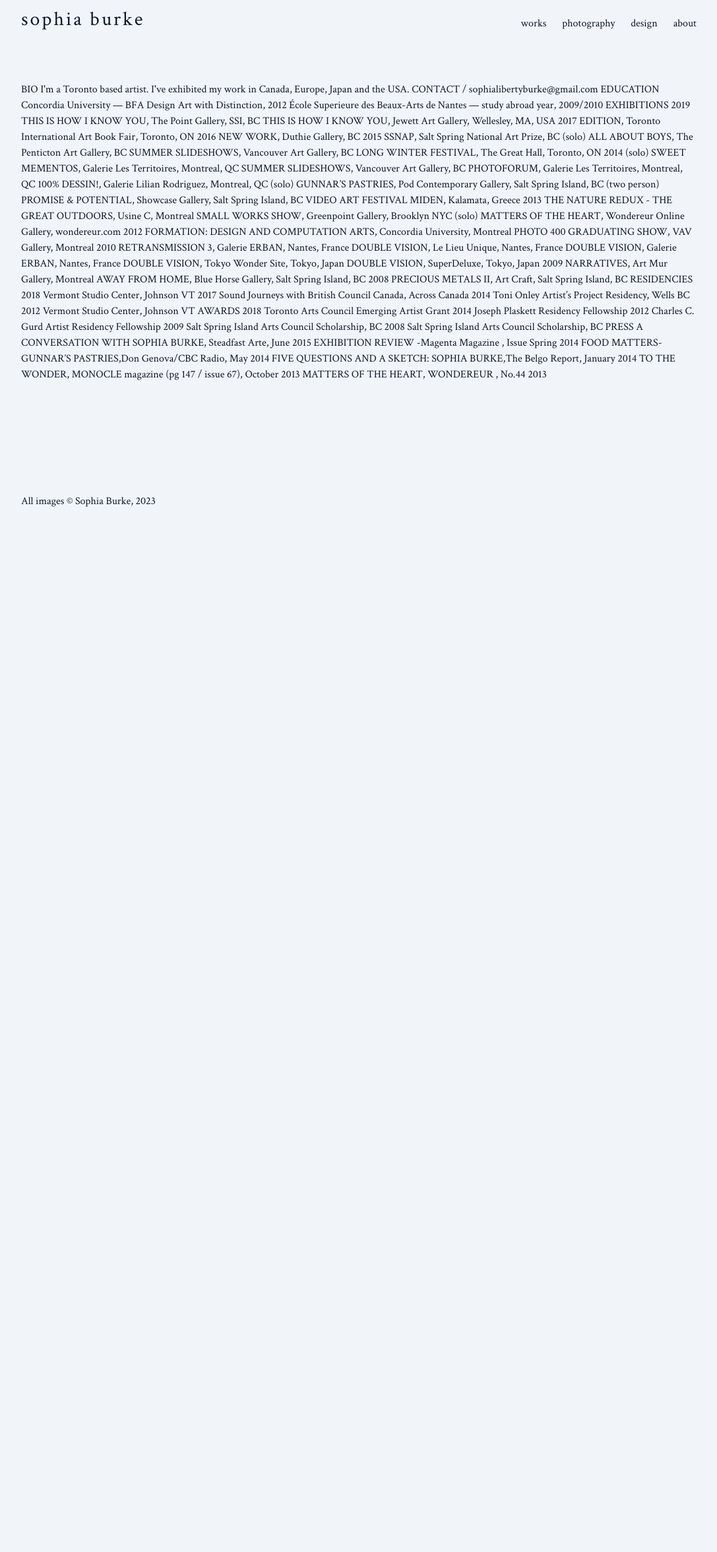
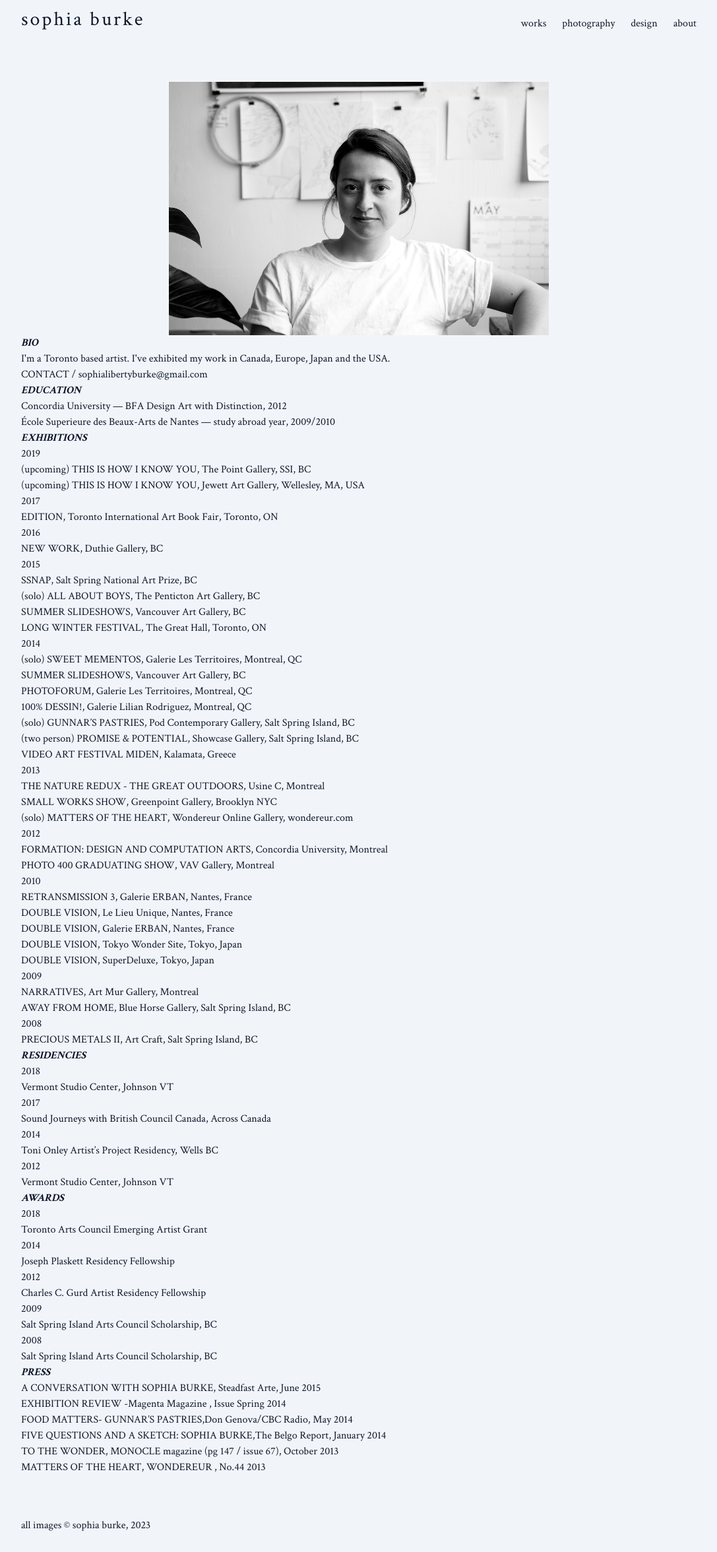
Before and after one commit to GVPproj/slb-next, a Next.js app: page /about in a window 1280 px wide. Shown: the whole page at 66% size, without its empty margins (96-1183 px from the left). Before the commit the page ends 800 px from the top, so only its background shows below. Built offline with nearby package versions, Linux system fonts and the light colour scheme.

Commit message:
about section add headshot, some text formatting

```diff
--- a/app/[grouping]/page.tsx
+++ b/app/[grouping]/page.tsx
@@ -69,7 +69,7 @@ fragment GalleryFields on Gallery {
 async function GroupingPage({ params: { grouping } }: PageProps) {
   const fetchedGalleries = await fetchGallery()
   return (
-    <section className="grid grid-cols-5">
+    <section className="flex justify-between flex-wrap gap-x-36 gap-y-8">
       {fetchedGalleries.map((gal: any) => {
         if (gal.node.groupings.edges[0].node.slug === grouping) {
           return (
--- /dev/null
+++ b/app/about/layout.jsx
@@ -0,0 +1,15 @@
+import Image from "next/image"
+import artistHeadshot from "../../public/Sophia_May_2016_BW.jpg"
+
+export default function Layout({ children }) {
+  return (
+    <div className="">
+      <Image
+        className="max-h-96 w-fit mx-auto"
+        src={artistHeadshot}
+        alt="Headshot of Artis Sophia Burke in black and white"
+      />
+      {children}
+    </div>
+  )
+}
--- a/app/about/page.tsx
+++ b/app/about/page.tsx
@@ -1,44 +1,152 @@
 function About() {
   return (
-    <p>
-      BIO I'm a Toronto based artist. I've exhibited my work in Canada, Europe,
-      Japan and the USA. CONTACT / sophialibertyburke@gmail.com EDUCATION
-      Concordia University — BFA Design Art with Distinction, 2012 École
-      Superieure des Beaux-Arts de Nantes — study abroad year, 2009/2010
-      EXHIBITIONS 2019 THIS IS HOW I KNOW YOU, The Point Gallery, SSI, BC THIS
-      IS HOW I KNOW YOU, Jewett Art Gallery, Wellesley, MA, USA 2017 EDITION,
-      Toronto International Art Book Fair, Toronto, ON 2016 NEW WORK, Duthie
-      Gallery, BC 2015 SSNAP, Salt Spring National Art Prize, BC (solo) ALL
-      ABOUT BOYS, The Penticton Art Gallery, BC SUMMER SLIDESHOWS, Vancouver Art
-      Gallery, BC LONG WINTER FESTIVAL, The Great Hall, Toronto, ON 2014 (solo)
-      SWEET MEMENTOS, Galerie Les Territoires, Montreal, QC SUMMER SLIDESHOWS,
-      Vancouver Art Gallery, BC PHOTOFORUM, Galerie Les Territoires, Montreal,
-      QC 100% DESSIN!, Galerie Lilian Rodriguez, Montreal, QC (solo) GUNNAR’S
-      PASTRIES, Pod Contemporary Gallery, Salt Spring Island, BC (two person)
-      PROMISE & POTENTIAL, Showcase Gallery, Salt Spring Island, BC VIDEO ART
-      FESTIVAL MIDEN, Kalamata, Greece 2013 THE NATURE REDUX - THE GREAT
-      OUTDOORS, Usine C, Montreal SMALL WORKS SHOW, Greenpoint Gallery, Brooklyn
-      NYC (solo) MATTERS OF THE HEART, Wondereur Online Gallery, wondereur.com
-      2012 FORMATION: DESIGN AND COMPUTATION ARTS, Concordia University,
-      Montreal PHOTO 400 GRADUATING SHOW, VAV Gallery, Montreal 2010
-      RETRANSMISSION 3, Galerie ERBAN, Nantes, France DOUBLE VISION, Le Lieu
-      Unique, Nantes, France DOUBLE VISION, Galerie ERBAN, Nantes, France DOUBLE
-      VISION, Tokyo Wonder Site, Tokyo, Japan DOUBLE VISION, SuperDeluxe, Tokyo,
-      Japan 2009 NARRATIVES, Art Mur Gallery, Montreal AWAY FROM HOME, Blue
-      Horse Gallery, Salt Spring Island, BC 2008 PRECIOUS METALS II, Art Craft,
-      Salt Spring Island, BC RESIDENCIES 2018 Vermont Studio Center, Johnson VT
-      2017 Sound Journeys with British Council Canada, Across Canada 2014 Toni
-      Onley Artist’s Project Residency, Wells BC 2012 Vermont Studio Center,
-      Johnson VT AWARDS 2018 Toronto Arts Council Emerging Artist Grant 2014
-      Joseph Plaskett Residency Fellowship 2012 Charles C. Gurd Artist Residency
-      Fellowship 2009 Salt Spring Island Arts Council Scholarship, BC 2008 Salt
-      Spring Island Arts Council Scholarship, BC PRESS A CONVERSATION WITH
-      SOPHIA BURKE, Steadfast Arte, June 2015 EXHIBITION REVIEW -Magenta
-      Magazine , Issue Spring 2014 FOOD MATTERS- GUNNAR’S PASTRIES,Don
-      Genova/CBC Radio, May 2014 FIVE QUESTIONS AND A SKETCH: SOPHIA BURKE,The
-      Belgo Report, January 2014 TO THE WONDER, MONOCLE magazine (pg 147 / issue
-      67), October 2013 MATTERS OF THE HEART, WONDEREUR , No.44 2013
-    </p>
+    <>
+      <p>
+        <em>
+          <b>BIO</b>
+        </em>
+      </p>
+      <p>
+        I&apos;m&nbsp;a Toronto&nbsp;based&nbsp;artist. I&apos;ve exhibited
+        my&nbsp;work in Canada, Europe, Japan and the USA.
+      </p>
+      <p>
+        CONTACT&nbsp;/&nbsp;
+        <a href="mailto:sophialibertyburke@gmail.com">
+          sophialibertyburke@gmail.com
+        </a>
+      </p>
+      <p>
+        <strong>
+          <i>EDUCATION</i>
+        </strong>
+      </p>
+      <p>Concordia University &mdash; BFA Design Art with Distinction, 2012</p>
+      <p>
+        &Eacute;cole Superieure des Beaux-Arts de Nantes &mdash; study abroad
+        year, 2009/2010
+      </p>
+      <p>
+        <strong>
+          <i>EXHIBITIONS</i>
+        </strong>
+      </p>
+      <p>2019</p>
+      <p>(upcoming) THIS IS HOW I KNOW YOU, The Point Gallery, SSI, BC</p>
+      <p>
+        (upcoming) THIS IS HOW I KNOW YOU, Jewett Art Gallery, Wellesley, MA,
+        USA
+      </p>
+      <p>2017</p>
+      <p>EDITION, Toronto International Art Book Fair, Toronto, ON</p>
+      <p>2016</p>
+      <p>NEW WORK,&nbsp;Duthie Gallery, BC</p>
+      <p>2015</p>
+      <p>SSNAP,&nbsp;Salt Spring National Art Prize, BC</p>
+      <p>(solo) ALL ABOUT BOYS, The&nbsp;Penticton Art Gallery, BC</p>
+      <p>SUMMER SLIDESHOWS, Vancouver Art Gallery, BC</p>
+      <p>LONG WINTER FESTIVAL, The Great Hall, Toronto, ON</p>
+      <p>2014</p>
+      <p>(solo) SWEET MEMENTOS, Galerie Les Territoires, Montreal, QC</p>
+      <p>SUMMER SLIDESHOWS, Vancouver Art Gallery, BC</p>
+      <p>PHOTOFORUM,&nbsp;Galerie Les Territoires, Montreal, QC</p>
+      <p>100% DESSIN!, Galerie Lilian Rodriguez, Montreal, QC</p>
+      <p>
+        (solo) GUNNAR&rsquo;S PASTRIES, Pod Contemporary Gallery, Salt Spring
+        Island, BC
+      </p>
+      <p>
+        (two person) PROMISE &amp; POTENTIAL, Showcase Gallery, Salt Spring
+        Island, BC
+      </p>
+      <p>VIDEO ART FESTIVAL MIDEN, Kalamata, Greece</p>
+      <p>2013</p>
+      <p>THE NATURE REDUX - THE GREAT OUTDOORS, Usine C, Montreal</p>
+      <p>SMALL WORKS SHOW, Greenpoint Gallery, Brooklyn NYC</p>
+      <p>
+        (solo) MATTERS OF THE HEART, Wondereur Online Gallery, wondereur.com
+      </p>
+      <p>2012</p>
+      <p>
+        FORMATION: DESIGN AND COMPUTATION ARTS, Concordia University, Montreal
+      </p>
+      <p>PHOTO 400 GRADUATING SHOW, VAV Gallery, Montreal</p>
+      <p>2010</p>
+      <p>RETRANSMISSION 3, Galerie ERBAN, Nantes, France</p>
+      <p>DOUBLE VISION, Le Lieu Unique, Nantes, France</p>
+      <p>DOUBLE VISION, Galerie ERBAN, Nantes, France</p>
+      <p>DOUBLE VISION, Tokyo Wonder Site, Tokyo, Japan</p>
+      <p>DOUBLE VISION, SuperDeluxe, Tokyo, Japan</p>
+      <p>2009</p>
+      <p>NARRATIVES, Art Mur Gallery, Montreal</p>
+      <p>AWAY FROM HOME, Blue Horse Gallery, Salt Spring Island, BC</p>
+      <p>2008</p>
+      <p>PRECIOUS METALS II, Art Craft, Salt Spring Island, BC</p>
+      <p>
+        <strong>
+          <i>RESIDENCIES</i>
+        </strong>
+      </p>
+      <p>2018</p>
+      <p>Vermont Studio Center, Johnson VT</p>
+      <p>2017</p>
+      <p>Sound Journeys with British Council Canada, Across Canada</p>
+      <p>2014</p>
+      <p>Toni Onley Artist&rsquo;s Project Residency, Wells BC</p>
+      <p>2012</p>
+      <p>Vermont Studio Center, Johnson VT</p>
+      <p>
+        <strong>
+          <i>AWARDS&nbsp;</i>
+        </strong>
+      </p>
+      <p>2018</p>
+      <p>Toronto Arts Council Emerging Artist Grant</p>
+      <p>2014&nbsp;</p>
+      <p>Joseph Plaskett&nbsp;Residency&nbsp;Fellowship</p>
+      <p>2012</p>
+      <p>Charles C. Gurd Artist Residency Fellowship</p>
+      <p>2009</p>
+      <p>Salt Spring Island Arts Council Scholarship, BC</p>
+      <p>2008</p>
+      <p>Salt Spring Island Arts Council Scholarship, BC</p>
+      <p>
+        <strong>
+          <i>PRESS</i>
+        </strong>
+      </p>
+      <p>
+        <a
+          href="http://www.steadfastarte.com/#/interview-1/"
+          target="_blank"
+          rel="noreferrer"
+        >
+          A CONVERSATION WITH SOPHIA BURKE, Steadfast Arte, June&nbsp;2015
+        </a>
+      </p>
+      <p>
+        <a href="http://www.magentafoundation.org/magazine/sophia-burke/">
+          EXHIBITION REVIEW -Magenta Magazine , Issue Spring 2014
+        </a>
+      </p>
+      <p>
+        <a href="http://blog.dongenova.com/2014/05/matters-gunnars-pastries.html">
+          FOOD MATTERS- GUNNAR&rsquo;S PASTRIES,Don Genova/CBC Radio, May 2014
+        </a>
+      </p>
+      <p>
+        <a href="http://www.thebelgoreport.com/2014/01/5-questions-and-a-sketch-sophia-burke/">
+          FIVE QUESTIONS AND A SKETCH: SOPHIA BURKE,The Belgo Report, January
+          2014
+        </a>
+      </p>
+      <p>TO THE WONDER, MONOCLE magazine (pg 147 / issue 67), October 2013</p>
+      <p>
+        <a href="http://wondereur.com/collections/sophia-burke">
+          MATTERS OF THE HEART, WONDEREUR , No.44 2013
+        </a>
+      </p>
+    </>
   )
 }
 export default About
--- a/app/layout.tsx
+++ b/app/layout.tsx
@@ -1,10 +1,10 @@
 import "./globals.css"
-import { Cormorant, Crimson_Text } from "@next/font/google"
-const cormorant = Cormorant({
-  subsets: ["latin"],
-  // default, can also use "swap" to ensure custom font always shows
-  display: "swap",
-})
+import { Crimson_Text } from "@next/font/google"
+// const cormorant = Cormorant({
+//   subsets: ["latin"],
+//   // default, can also use "swap" to ensure custom font always shows
+//   display: "swap",
+// })
 const crimsonText = Crimson_Text({
   weight: ["400", "600", "700"],
   style: ["normal", "italic"],
--- a/components/Footer.tsx
+++ b/components/Footer.tsx
@@ -2,7 +2,7 @@ export default function Footer() {
   return (
     <footer>
       <div className="w-11/12 max-w-5xl mx-auto mt-auto mb-7 ">
-        All images &copy; Sophia Burke, {new Date().getFullYear()}
+        all images &copy; sophia burke, {new Date().getFullYear()}
       </div>
     </footer>
   )
```
Also changed, not shown: 1 other file (tests, documents, lock files or other folders).
